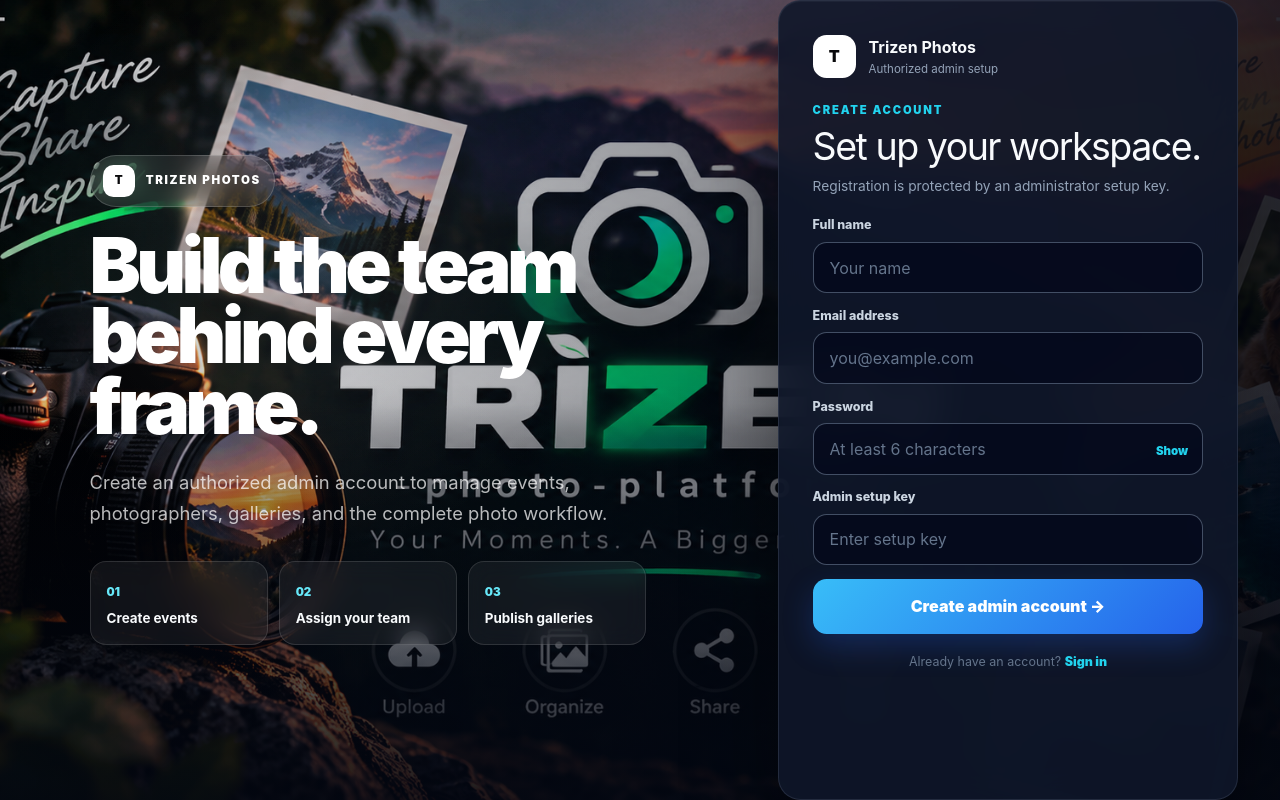
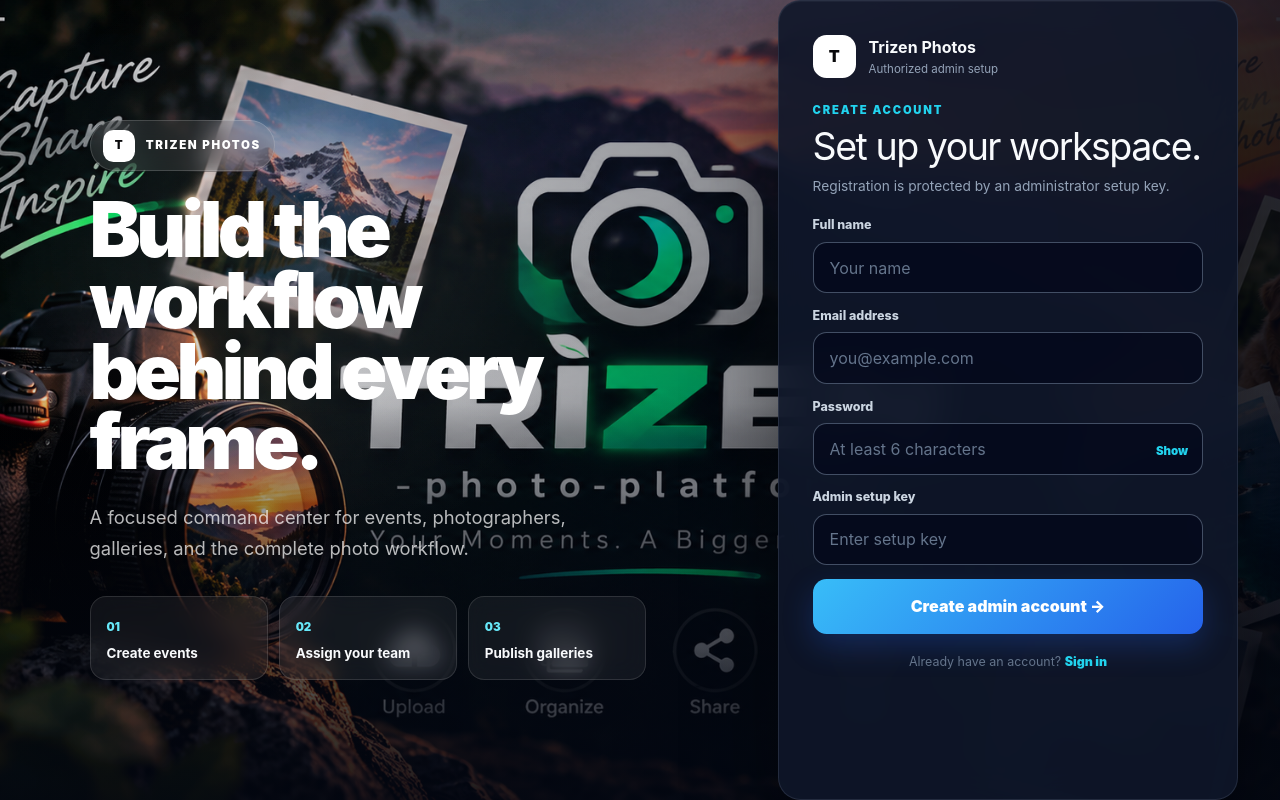
Before and after one commit to Satyakush/trizen-photo-platform, a React (Vite) app in the folder client/: page /register in a window 1280 px wide. Built offline with nearby package versions, Linux system fonts and the light colour scheme; no server answers.

Commit message:
ux: sharpen Trizen registration messaging

```diff
--- a/client/src/pages/auth/Register.jsx
+++ b/client/src/pages/auth/Register.jsx
@@ -34,8 +34,8 @@ const Register = () => {
     <main className="trizen-register">
       <section className="trizen-register__intro">
         <div className="trizen-register__eyebrow"><span className="trizen-register__mark">T</span> Trizen Photos</div>
-        <h1>Build the team behind every frame.</h1>
-        <p>Create an authorized admin account to manage events, photographers, galleries, and the complete photo workflow.</p>
+        <h1>Build the workflow behind every frame.</h1>
+        <p>A focused command center for events, photographers, galleries, and the complete photo workflow.</p>
         <div className="trizen-register__features">
           {["Create events","Assign your team","Publish galleries"].map((item,i) => (
             <div className="trizen-register__feature" key={item}><span>0{i+1}</span><strong>{item}</strong></div>
```
